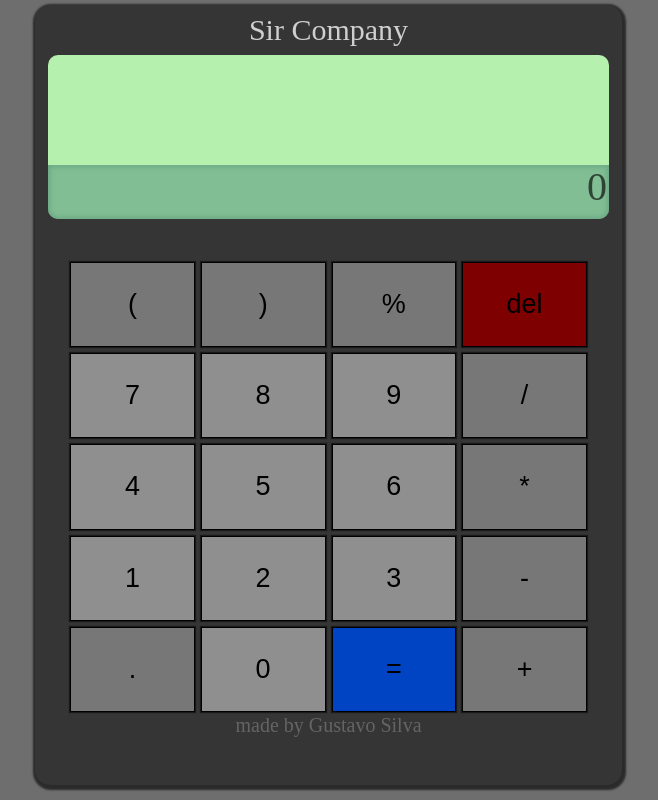
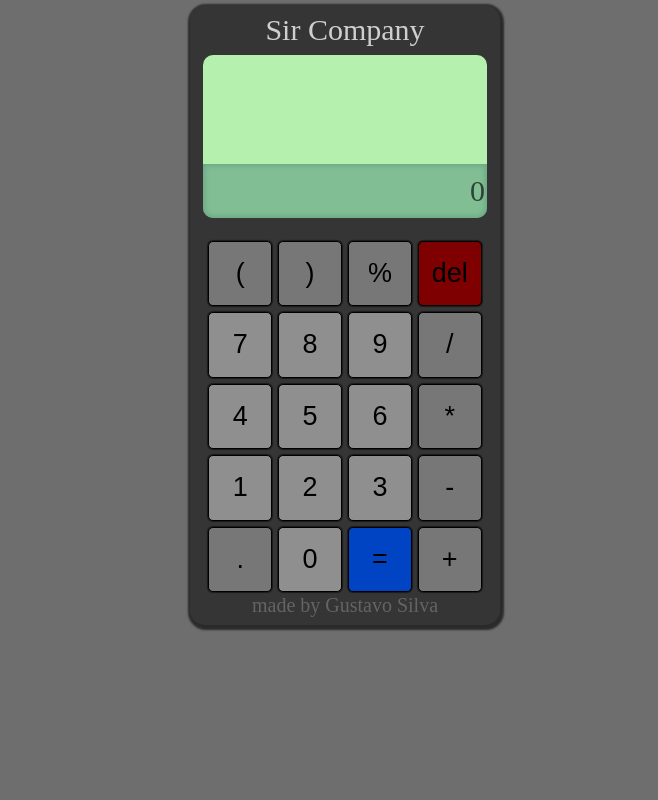
Before and after one commit to DevSirHitsuji/ReactCalculator, a React (Vite) app: page / in a window 1280 px wide. Shown: the whole page, without its empty margins (295-953 px from the left). Built offline with nearby package versions, Linux system fonts and the light colour scheme.

Commit message:
fix .., **, )2, close ),

```diff
--- a/src/App.css
+++ b/src/App.css
@@ -2,18 +2,23 @@ body {
     background-color: rgb(110, 110, 110);
     display: flex;
     justify-content: center;
+    align-items: center;
 }
 
 .App {
-    width: 90%;
-    max-width: 600px;
-    height: 95vh;
+    height: 92vh;
     padding: 10px;
+
+    max-width: 290px;
+    min-width: 290px;
+    min-height: 420px;
+    max-height: 600px;
 
     border-radius: 15px;
     margin: 5px;
 
     background-color: rgb(53, 53, 53);
+
     display: flex;
     flex-direction: column;
     font-size: 30px;
@@ -27,22 +32,27 @@ h1 {
 }
 
 .copy {
+    display: flex;
+    justify-content: center;
     font-size: 20px;
-    text-align: center;
     color: rgb(100, 100, 100);
 }
 
 .input {
     border-top-left-radius: 10px;
     border-top-right-radius: 10px;
+
     padding: 5px;
     height: 100px;
-    text-align: end;
+
     background-color: rgb(181, 240, 175);
+
     margin-inline: 3px;
     margin-top: 10px;
+    font-size: 50px;
 
     display: flex;
+    align-items: center;
     flex-direction: row-reverse;
     overflow: hidden;
 
@@ -53,20 +63,25 @@ h1 {
 .result {
     border-end-end-radius: 10px;
     border-end-start-radius: 10px;
-    font-size: 40px;
+    font-size: 30px;
 
     padding: 2px;
     height: 50px;
-    text-align: end;
+
     background-color: rgb(129, 190, 147);
     margin-inline: 3px;
     box-shadow: inset 0px 0px 5px 2px rgb(107, 168, 133);
+
+    display: flex;
+    align-items: center;
+    flex-direction: row-reverse;
+    overflow: hidden;
 
     color: rgba(0, 0, 0, 0.644);
 }
 
 .keyboard {
-    margin-top: 40px;
+    margin-top: 20px;
     height: 60%;
     display: flex;
     flex-wrap: wrap;
@@ -80,6 +95,7 @@ h1 {
     box-shadow: 0px 0px 1px 1px rgba(0, 0, 0, 0.514);
     background-color: rgb(143, 143, 143);
     font-size: 90%;
+    border-radius: 5px;
 }
 
 .del {
--- a/src/App.jsx
+++ b/src/App.jsx
@@ -18,14 +18,14 @@ function App() {
   }, [input])
 
 
-  const click1 = new Audio('./src/assets/sounds/click1.mp3');
-  const clickNone = new Audio('./src/assets/sounds/click2.mp3');
-  const click3 = new Audio('./src/assets/sounds/click3.mp3');
+  const click1 = new Audio('./assets/sounds/click1.mp3');
+  const clickNone = new Audio('./assets/sounds/click2.mp3');
+  const click3 = new Audio('./assets/sounds/click3.mp3');
   const click = [click1, click3];
 
-  const clickDel = new Audio('./src/assets/sounds/clickDel.mp3');
-  const clickClear = new Audio('./src/assets/sounds/clickClear.mp3');
-  const clickEqual = new Audio('./src/assets/sounds/clickEqual.mp3');
+  const clickDel = new Audio('./assets/sounds/clickDel.mp3');
+  const clickClear = new Audio('./assets/sounds/clickClear.mp3');
+  const clickEqual = new Audio('./assets/sounds/clickEqual.mp3');
 
   return (
     <div className="App">
@@ -41,7 +41,6 @@ function App() {
         input={result}
       />
 
-
       <div className="keyboard">
         <Button
           className="btn simbol"
@@ -53,7 +52,8 @@ function App() {
             if (last === "simbol"){
               setInput(input + e.currentTarget.id);
               localStorage.setItem("last", "simbol");
-              localStorage.setItem("open", (parseInt(open) + 1));;
+              localStorage.setItem("open", (parseInt(open) + 1));
+              localStorage.setItem("zero", true);
             }else {clickNone.play()}
           }
         }
@@ -66,10 +66,11 @@ function App() {
             click[Math.floor(Math.random() * 2)].play()
             const last = localStorage.getItem("last");
             const open = localStorage.getItem("open");
-            if (last === "number"){
+            if (last === "number" && parseInt(open) > 0){
               setInput(input + e.currentTarget.id);
               localStorage.setItem("last", "number");
               localStorage.setItem("open", (parseInt(open) - 1))
+              localStorage.setItem("asterisk", 0);
             }else {clickNone.play()}
           }
         }
@@ -84,6 +85,7 @@ function App() {
             if (last === "number"){
               setInput(input + e.currentTarget.id);
               localStorage.setItem("last", "simbol");
+              localStorage.setItem("pointer", true)
             }else {clickNone.play()}
           }
         }
@@ -98,6 +100,9 @@ function App() {
             setResult("");
             localStorage.setItem("last", "simbol");
             localStorage.setItem("open", 0)
+            localStorage.setItem("zero", false)
+            localStorage.setItem("asterisk", 2);
+            localStorage.setItem("pointer", true)
           }
         }
         />
@@ -109,6 +114,7 @@ function App() {
             click[Math.floor(Math.random() * 2)].play()
             setInput(input + e.currentTarget.id);
             localStorage.setItem("last", "number");
+            localStorage.setItem("asterisk", 0);
           }
         }
         />
@@ -120,6 +126,7 @@ function App() {
             click[Math.floor(Math.random() * 2)].play()
             setInput(input + e.currentTarget.id);
             localStorage.setItem("last", "number");
+            localStorage.setItem("asterisk", 0);
           }
         }
         />
@@ -131,6 +138,7 @@ function App() {
             click[Math.floor(Math.random() * 2)].play()
             setInput(input + e.currentTarget.id);
             localStorage.setItem("last", "number");
+            localStorage.setItem("asterisk", 0);
           }
         }
         />
@@ -144,6 +152,7 @@ function App() {
             if (last === "number"){
               setInput(input + e.currentTarget.id);
               localStorage.setItem("last", "simbol");
+              localStorage.setItem("pointer", true)
             }else {clickNone.play()}
           }
         }
@@ -156,6 +165,7 @@ function App() {
             click[Math.floor(Math.random() * 2)].play()
             setInput(input + e.currentTarget.id);
             localStorage.setItem("last", "number");
+            localStorage.setItem("asterisk", 0);
           }
         }
         />
@@ -167,6 +177,7 @@ function App() {
             click[Math.floor(Math.random() * 2)].play()
             setInput(input + e.currentTarget.id);
             localStorage.setItem("last", "number");
+            localStorage.setItem("asterisk", 0);
           }
         }
         />
@@ -178,6 +189,7 @@ function App() {
             click[Math.floor(Math.random() * 2)].play()
             setInput(input + e.currentTarget.id);
             localStorage.setItem("last", "number");
+            localStorage.setItem("asterisk", 0);
           }
         }
         />
@@ -186,12 +198,15 @@ function App() {
           className="btn simbol"
           text="*"
           func={(e) => {
-            click[Math.floor(Math.random() * 2)].play()
+            click[Math.floor(Math.random() * 2)].play();
             const last = localStorage.getItem("last");
-            if (last === "number"){
+            const asterisk = localStorage.getItem("asterisk");
+            if (last === "number" || parseInt(asterisk) < 2) {
               setInput(input + e.currentTarget.id);
+              localStorage.setItem("asterisk", (parseInt(asterisk) + 1));
               localStorage.setItem("last", "simbol");
-            }
+              localStorage.setItem("pointer", true)
+            }else {clickNone.play()}
           }
         }
         />
@@ -203,6 +218,8 @@ function App() {
             click[Math.floor(Math.random() * 2)].play()
             setInput(input + e.currentTarget.id);
             localStorage.setItem("last", "number");
+            localStorage.setItem("zero", true);
+            localStorage.setItem("asterisk", 0);
           }
         }
         />
@@ -214,6 +231,7 @@ function App() {
             click[Math.floor(Math.random() * 2)].play()
             setInput(input + e.currentTarget.id);
             localStorage.setItem("last", "number");
+            localStorage.setItem("asterisk", 0);
           }
         }
         />
@@ -225,6 +243,7 @@ function App() {
             click[Math.floor(Math.random() * 2)].play()
             setInput(input + e.currentTarget.id);
             localStorage.setItem("last", "number");
+            localStorage.setItem("asterisk", 0);
           }
         }
         />
@@ -238,6 +257,7 @@ function App() {
             if (last === "number"){
               setInput(input + e.currentTarget.id);
               localStorage.setItem("last", "simbol");
+              localStorage.setItem("pointer", true)
             }else {clickNone.play()}
           }
         }
@@ -249,9 +269,11 @@ function App() {
           func={(e) => {
             click[Math.floor(Math.random() * 2)].play()
             const last = localStorage.getItem("last");
-            if (last === "number"){
+            const pointer = localStorage.getItem("pointer");
+            if (last === "number" && pointer === "true"){
               setInput(input + e.currentTarget.id);
               localStorage.setItem("last", "simbol");
+              localStorage.setItem("pointer", false)
             }else {clickNone.play()}
           }
         }
@@ -261,9 +283,15 @@ function App() {
           className="btn number"
           text="0"
           func={(e) => {
-            click[Math.floor(Math.random() * 2)].play()
-            setInput(input + e.currentTarget.id);
-            localStorage.setItem("last", "number");
+            const zero = localStorage.getItem("zero");
+
+            if (zero === "true") {
+              click[Math.floor(Math.random() * 2)].play()
+              setInput(input + e.currentTarget.id);
+              localStorage.setItem("last", "number");
+              localStorage.setItem("zero", true);
+              localStorage.setItem("asterisk", 0);
+            }else {clickNone.play()}
           }
         }
         />
@@ -277,11 +305,14 @@ function App() {
               setInput("(1/0)")
               localStorage.setItem("last", "number");
               localStorage.setItem("open", 0)
-            }else if (toString(result === "NaN")) {
+              localStorage.setItem("pointer", true)
+            }else if (toString(result) === "NaN") {
               setInput("")
               setResult("")
               localStorage.setItem("last", "simbol");
               localStorage.setItem("open", 0);
+              localStorage.setItem("zero", false)
+              localStorage.setItem("pointer", true)
             }else {
               setInput(result)
               localStorage.setItem("last", "number");
@@ -301,6 +332,7 @@ function App() {
             if (last === "number"){
               setInput(input + e.currentTarget.id);
               localStorage.setItem("last", "simbol");
+              localStorage.setItem("pointer", true)
             }else {clickNone.play()}
           }
         }
--- a/src/main.jsx
+++ b/src/main.jsx
@@ -5,6 +5,9 @@ import './index.css'
 
 localStorage.setItem("last", "simbol");
 localStorage.setItem("open", 0);
+localStorage.setItem("zero", false);
+localStorage.setItem("asterisk", 2);
+localStorage.setItem("pointer", true)
 
 ReactDOM.createRoot(document.getElementById('root')).render(
   <React.StrictMode>
```
